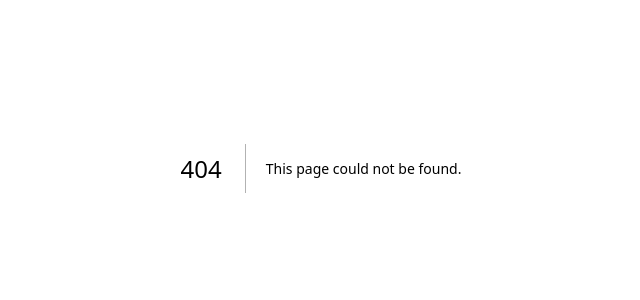
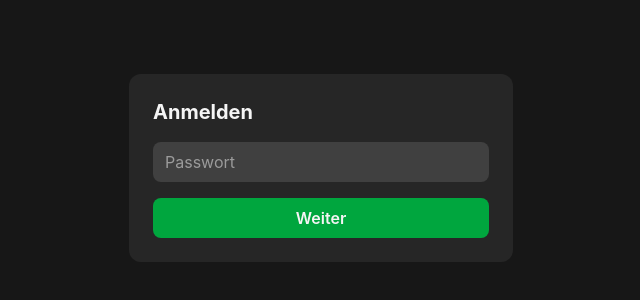
Before and after one commit to klausholland/kluuzter, a Next.js app: page /login in a window 1280 px wide. Before the commit this address had no page. Shown: the part 232-532 px from the top of the page, without its empty margins (319-959 px from the left). Built offline with nearby package versions, Linux system fonts and the light colour scheme.

Commit message:
feat: add app-gate login page and middleware

```diff
--- /dev/null
+++ b/app/login/actions.ts
@@ -0,0 +1,29 @@
+"use server";
+
+import { cookies } from "next/headers";
+import { redirect } from "next/navigation";
+import {
+  APP_SESSION_COOKIE,
+  createSessionToken,
+  isCorrectPassword,
+} from "@/lib/app-auth/session";
+
+export async function login(
+  _prevState: { error?: string } | undefined,
+  formData: FormData,
+): Promise<{ error?: string }> {
+  const password = String(formData.get("password") ?? "");
+  if (!isCorrectPassword(password)) {
+    return { error: "Falsches Passwort." };
+  }
+  const token = await createSessionToken();
+  const cookieStore = await cookies();
+  cookieStore.set(APP_SESSION_COOKIE, token, {
+    httpOnly: true,
+    secure: process.env.NODE_ENV === "production",
+    sameSite: "lax",
+    path: "/",
+    maxAge: 60 * 60 * 24 * 30,
+  });
+  redirect("/");
+}
--- /dev/null
+++ b/app/login/page.tsx
@@ -0,0 +1,35 @@
+"use client";
+
+import { useActionState } from "react";
+import { login } from "./actions";
+
+export default function LoginPage() {
+  const [state, formAction, pending] = useActionState(login, {});
+  return (
+    <main className="flex min-h-screen items-center justify-center p-6">
+      <form
+        action={formAction}
+        className="w-full max-w-sm space-y-4 rounded-xl bg-neutral-800 p-6"
+      >
+        <h1 className="text-xl font-bold">Anmelden</h1>
+        <input
+          type="password"
+          name="password"
+          autoFocus
+          placeholder="Passwort"
+          className="w-full rounded-lg bg-neutral-700 px-3 py-2 outline-none"
+        />
+        {state?.error && (
+          <p className="text-sm text-red-400">{state.error}</p>
+        )}
+        <button
+          type="submit"
+          disabled={pending}
+          className="w-full rounded-lg bg-green-600 px-3 py-2 font-semibold disabled:opacity-50"
+        >
+          {pending ? "..." : "Weiter"}
+        </button>
+      </form>
+    </main>
+  );
+}
--- /dev/null
+++ b/middleware.ts
@@ -0,0 +1,24 @@
+import { NextResponse } from "next/server";
+import type { NextRequest } from "next/server";
+import {
+  APP_SESSION_COOKIE,
+  verifySessionToken,
+} from "@/lib/app-auth/session";
+
+export async function middleware(request: NextRequest) {
+  const token = request.cookies.get(APP_SESSION_COOKIE)?.value;
+  const ok = await verifySessionToken(token);
+  if (!ok) {
+    const url = request.nextUrl.clone();
+    url.pathname = "/login";
+    return NextResponse.redirect(url);
+  }
+  return NextResponse.next();
+}
+
+export const config = {
+  // Alles schützen außer: /login, Auth.js-Routen, Next-Interna, statische Assets
+  matcher: [
+    "/((?!login|api/auth|_next/static|_next/image|favicon.ico).*)",
+  ],
+};
```
